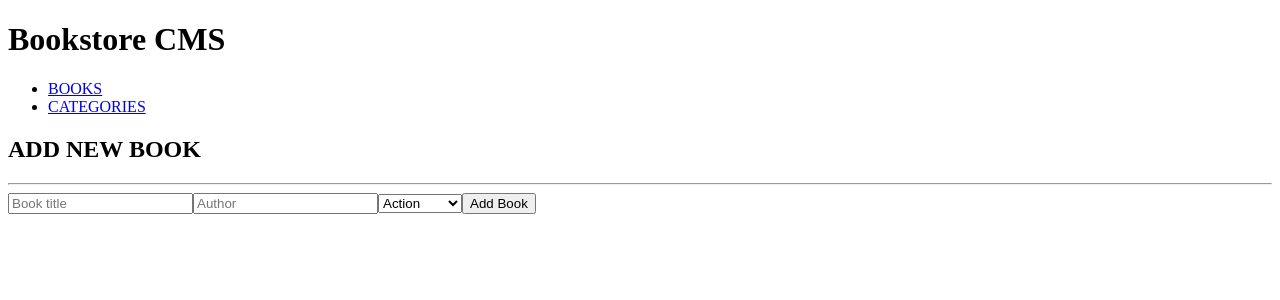
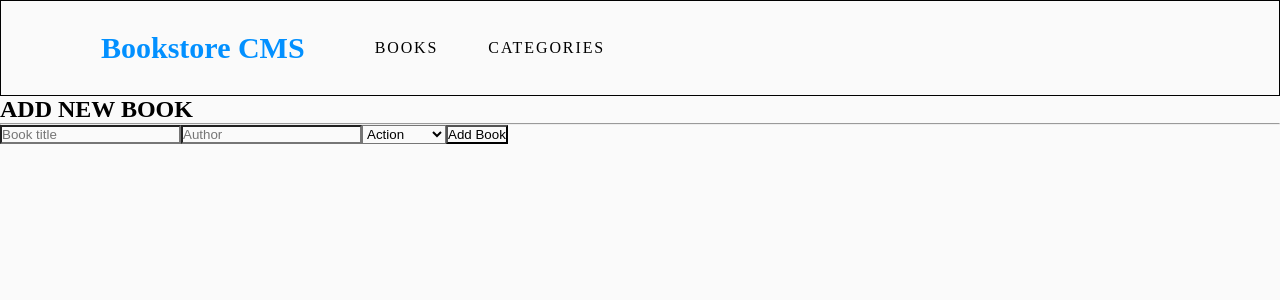
Before and after one commit to Yerimah/Bookstore-app, a React (Create React App) app: page / in a window 1280 px wide. Shown: the top 300 px of the page. Built offline with nearby package versions, Linux system fonts and the light colour scheme; no server answers.

Commit message:
style navbar

```diff
--- a/src/components/Nav.js
+++ b/src/components/Nav.js
@@ -17,7 +17,7 @@ const Nav = () => {
 
   return (
     <header className="navbar">
-      <h1>Bookstore CMS</h1>
+      <h1 className='store-lg'>Bookstore CMS</h1>
 
       <div>
         <ul className="menulinks">
--- a/src/index.css
+++ b/src/index.css
@@ -1,3 +1,37 @@
+@import url('https://fonts.googleapis.com/css2?family=Montserrat:ital,wght@1,400;1,700&family=Outfit:wght@400;700&display=swap');
+
 * {
   box-sizing: border-box;
+  margin: 0;
+  padding: 0;
+  background-color: #fafafa;
 }
+
+.navbar {
+  display: flex;
+  align-items: center;
+  padding: 30px 100px;
+  border: 1px solid black;
+  /* width: 87.5rem;
+  height: 5.938rem;
+  margin: 0 0 2.375rem; */
+}
+
+.menulinks {
+  display: flex;
+  list-style-type: none;
+
+}
+
+.menu-item {
+  text-decoration: none;
+  padding-right: 50px;
+  color: black;
+  letter-spacing: 1.9px;
+}
+
+.store-lg {
+  color: #0290ff;
+  font-size: 30px;
+  padding-right: 70px;
+}
```
